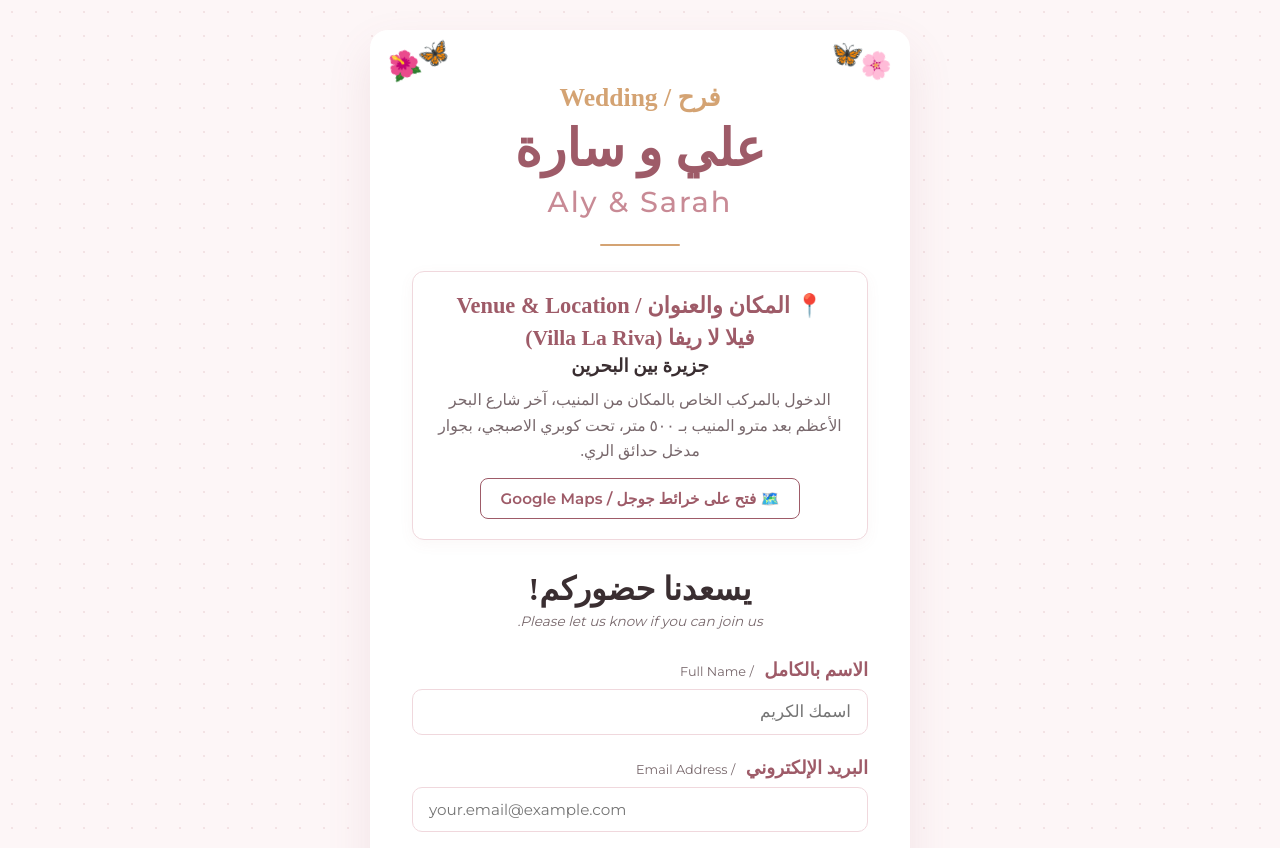
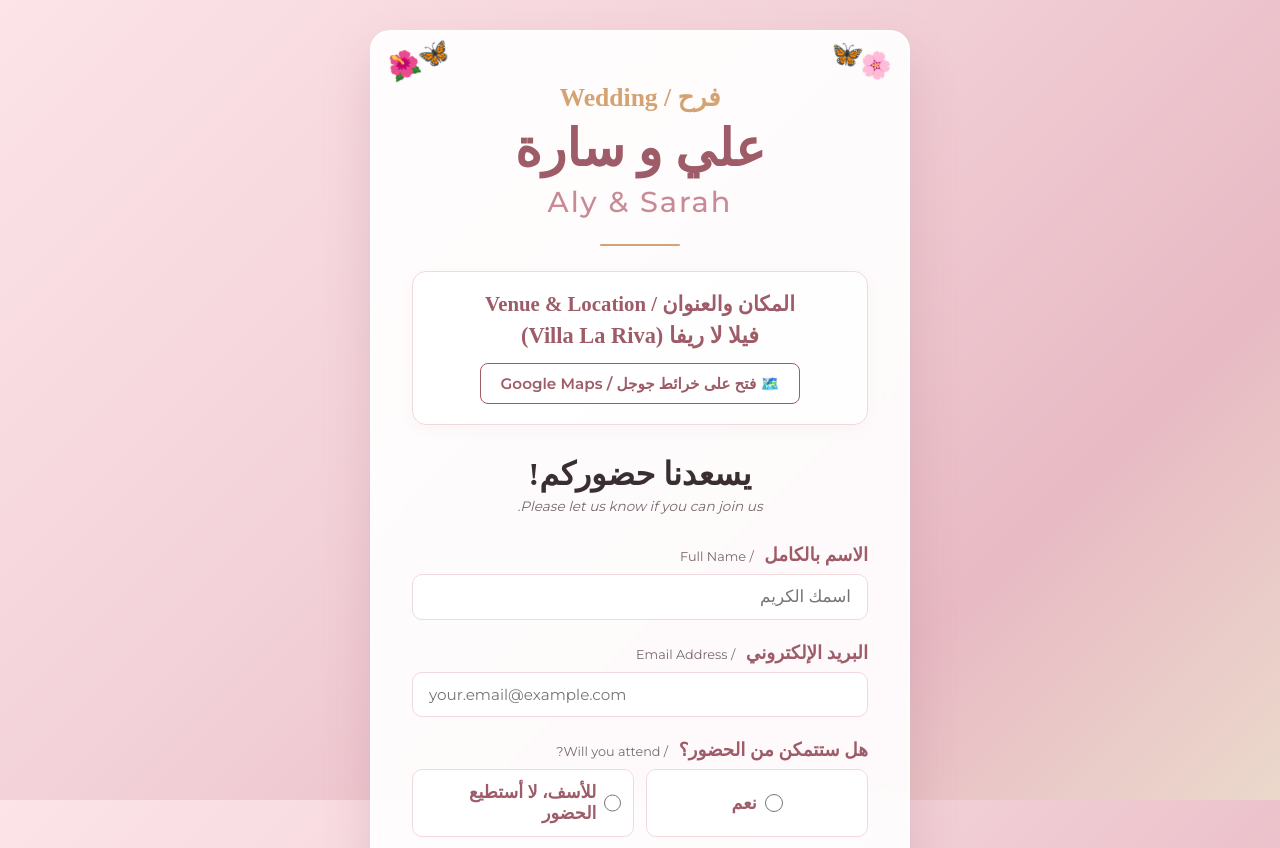
Before and after one commit to AlySyfa/wedding-rsvp, a plain HTML site: page index.html in a window 1280 px wide. Shown: the top 848 px of the page. Drawn offline with Linux system fonts and the light colour scheme; a web font is replaced by a local one.

Commit message:
Update index.html

```diff
--- a/index.html
+++ b/index.html
@@ -21,8 +21,7 @@
     }
 
     :root {
-      --bg-color: #fdf6f7; /* Soft Light Blush Pink */
-      --card-bg: rgba(255, 255, 255, 0.95);
+      --card-bg: rgba(255, 255, 255, 0.92);
       --primary-color: #9e5b68; /* Rose Plum / Dusty Rose */
       --primary-hover: #824753;
       --text-main: #3a2e31;
@@ -30,7 +29,7 @@
       --accent-rose: #c88a95; /* Soft Berry Accent */
       --accent-gold: #d4a373; /* Warm Rose Gold */
       --border-color: #f0d8dd;
-      --radius: 18px;
+      --radius: 20px;
     }
 
     * {
@@ -41,11 +40,10 @@
 
     body {
       font-family: 'Arslan Wessam A', 'Aref Ruqaa', serif;
-      background-color: var(--bg-color);
 
-      /* Subtle Pink Floral Dot Pattern */
-      background-image: radial-gradient(rgba(200, 138, 149, 0.18) 1.5px, transparent 1.5px);
-      background-size: 24px 24px;
+      /* Vibrant Romantic Floral/Blush Gradient Background */
+      background: linear-gradient(135deg, #fce4e8 0%, #f3d2d9 40%, #e8bac4 75%, #ebd8cb 100%);
+      background-attachment: fixed;
 
       color: var(--text-main);
       display: flex;
@@ -57,10 +55,10 @@
 
     .container {
       background: var(--card-bg);
-      backdrop-filter: blur(10px);
-      -webkit-backdrop-filter: blur(10px);
-      border: 2px solid rgba(255, 255, 255, 0.85);
-      box-shadow: 0 20px 45px rgba(158, 91, 104, 0.12);
+      backdrop-filter: blur(14px);
+      -webkit-backdrop-filter: blur(14px);
+      border: 2px solid rgba(255, 255, 255, 0.9);
+      box-shadow: 0 25px 50px rgba(158, 91, 104, 0.2);
       border-radius: var(--radius);
       padding: 50px 40px 40px;
       max-width: 540px;
@@ -120,9 +118,9 @@
 
     /* Location Card Section */
     .location-box {
-      background: #fff;
+      background: rgba(255, 255, 255, 0.8);
       border: 1px solid var(--border-color);
-      border-radius: 12px;
+      border-radius: 14px;
       padding: 20px;
       margin-bottom: 30px;
       text-align: center;
@@ -130,32 +128,17 @@
     }
 
     .location-title {
-      font-size: 1.4rem;
+      font-size: 1.3rem;
       color: var(--primary-color);
       font-weight: 700;
       margin-bottom: 6px;
     }
 
     .location-venue {
-      font-size: 1.35rem;
+      font-size: 1.4rem;
       font-weight: 700;
       color: var(--primary-color);
-      margin-bottom: 4px;
-    }
-
-    .location-subvenue {
-      font-size: 1.15rem;
-      font-weight: 600;
-      color: var(--text-main);
-      margin-bottom: 10px;
-    }
-
-    .location-details {
-      font-family: 'Cairo', 'Amiri', serif;
-      font-size: 0.98rem;
-      color: var(--text-muted);
-      line-height: 1.6;
-      margin-bottom: 15px;
+      margin-bottom: 14px;
     }
 
     .maps-button {
@@ -345,12 +328,8 @@
 
     <!-- Location Section -->
     <div class="location-box">
-      <div class="location-title">📍 المكان والعنوان / Venue & Location</div>
+      <div class="location-title">المكان والعنوان / Venue & Location</div>
       <div class="location-venue">فيلا لا ريفا (Villa La Riva)</div>
-      <div class="location-subvenue">جزيرة بين البحرين</div>
-      <div class="location-details">
-        الدخول بالمركب الخاص بالمكان من المنيب، آخر شارع البحر الأعظم بعد مترو المنيب بـ ٥٠٠ متر، تحت كوبري الاصبجي، بجوار مدخل حدائق الري.
-      </div>
       <a href="https://maps.app.goo.gl/pXPJq47gDfPK4TQu7" target="_blank" rel="noopener noreferrer" class="maps-button">
         🗺️ فتح على خرائط جوجل / Google Maps
       </a>
```
